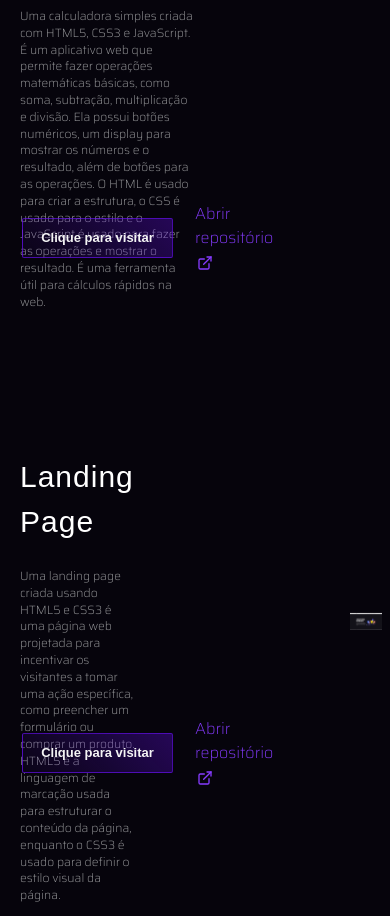
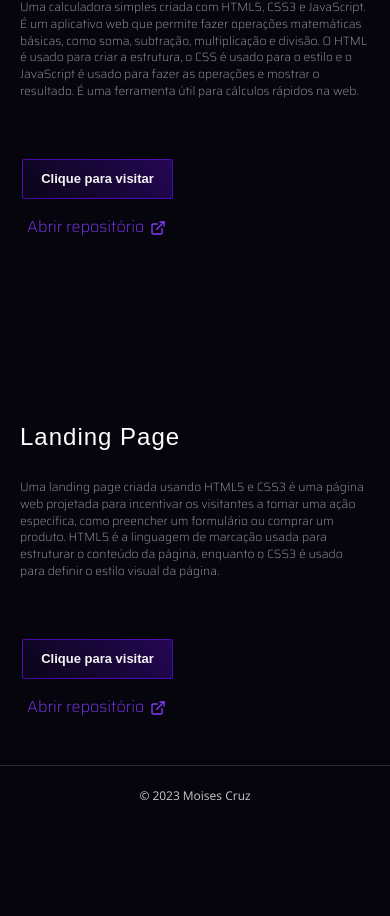
Before and after one commit to codemoises/MyPortfolio, a Next.js app: page / in a window 390 px wide. Shown: the part 3484-4400 px from the top of the page. After the commit the page ends 4309 px from the top, so only its background shows below. Built offline with nearby package versions, Linux system fonts and the light colour scheme; a web font is replaced by a local one.

Commit message:
projetos responsivos

```diff
--- /dev/null
+++ b/src/components/Footer/DateComponent.tsx
@@ -0,0 +1,11 @@
+import { Text } from "@chakra-ui/react";
+
+let year = new Date().getFullYear();
+
+export default function DateComponent() {
+    return (
+        <Text>
+         {year}
+        </Text>
+    );
+}
--- /dev/null
+++ b/src/components/Footer/FooterComponent.tsx
@@ -0,0 +1,17 @@
+import { Box, Link, Flex, Text } from "@chakra-ui/react";
+import DateComponent from "./DateComponent";
+
+
+export default function FooterComponent() {
+    return (
+        <Flex width={"100%"} justifyContent={"center"} alignItems={"center"} height={"60px"} borderTop={"1px solid #282c31"} textAlign={"center"}>
+            <Box fontSize={"12px"} fontFamily={"Open Sans, sans-serif;"} color={"#c9c9c9"} display={"flex"} gap={"3px"}>
+                ©
+                <DateComponent />
+                <Link href="http://github.com/mwises" _hover={{textDecoration: "none"}}>
+                    Moises Cruz
+                </Link>
+            </Box>
+        </Flex>
+    );
+}
--- /dev/null
+++ b/src/components/Footer/index.tsx
@@ -0,0 +1,7 @@
+import FooterComponent from "./FooterComponent";
+
+export default function Footer() {
+    return (
+        <FooterComponent />
+    );
+}
--- a/src/components/Projects/CardProjects.tsx
+++ b/src/components/Projects/CardProjects.tsx
@@ -23,9 +23,11 @@ export default function CardProjects({
   return (
     <Flex
       width="100%"
-      gap="200px"
-      height="365px"
+      gap={["50px", "100px", "135px", "200px"]}
+      height={["330px", "330px", "370px", "365px"]}
       alignItems="center"
+
+      justifyContent={["center"]}
       flexDirection="row"
     >
       <Flex w={"xl"} h={"100%"} flexDirection="column" position="relative">
@@ -33,14 +35,14 @@ export default function CardProjects({
           margin={"8px 8px 0 8px"}
           padding={"8px 8px 0 4px"}
           fontFamily={"Electrolize, sans-serif"}
-          fontSize={"30px"}
+          fontSize={["24px", "26px", "28px", "30px"]}
           text={title}
         />
 
         <TextContentTwo
           width={"auto"}
           color={"#a2a3a5"}
-          fontSize={["12px", "18px"]}
+          fontSize={["12px", "14px", "15px", "16px", "18px"]}
           margin={"12px 6px"}
           padding={"12px 6px"}
           lineHeight={"140%"}
@@ -49,9 +51,9 @@ export default function CardProjects({
         <Flex
           margin={"8px"}
           padding={"6px"}
-          flexDirection={"row"}
+          flexDirection={["column", "row"]}
           alignItems={"center"}
-          gap={"22px"}
+          gap={["16px", "22px"]}
           position={"absolute"}
           bottom={"0"}
         >
@@ -61,7 +63,7 @@ export default function CardProjects({
           </Link>
         </Flex>
       </Flex>
-      <Box w={"384px"} h={"300px"}>
+      <Box display={["none", "none", "block", "block"]} w={"384px"} h={"300px"}>
         <Image width="100%" height="100%" src={src} alt={alt} />
       </Box>
     </Flex>
--- a/src/components/Projects/ProjectContent.tsx
+++ b/src/components/Projects/ProjectContent.tsx
@@ -11,13 +11,13 @@ export default function ProjectContent() {
         <Flex
           marginTop={["16px", "16px", "16px", "16px", "24px"]}
           padding={["0", "0", "8px 0 0 25px"]}
-          gap={"150px"}
+          gap={["150px", "100px"]}
           justifyContent={"center"}
           flexWrap={"wrap"}
         >
           <CardProjects
             title={"Calculadora"}
-            description={"Uma calculadora simples criada com HTML5, CSS3 e JavaScript. É um aplicativo web que permite fazer operações matemáticas básicas, como soma, subtração, multiplicação e divisão. Ela possui botões numéricos, um display para mostrar os números e o resultado, além de botões para as operações. O HTML é usado para criar a estrutura, o CSS é usado para o estilo e o JavaScript é usado para fazer as operações e mostrar o resultado. É uma ferramenta útil para cálculos rápidos na web."}
+            description={"Uma calculadora simples criada com HTML5, CSS3 e JavaScript. É um aplicativo web que permite fazer operações matemáticas básicas, como soma, subtração, multiplicação e divisão. O HTML é usado para criar a estrutura, o CSS é usado para o estilo e o JavaScript é usado para fazer as operações e mostrar o resultado. É uma ferramenta útil para cálculos rápidos na web."}
             link={"https://calculadora-theta.vercel.app/"}
             linkRepository={"https://github.com/mwises/calculadora"}
             src={"/assets/Image/calculadora.svg"}
--- a/src/pages/_document.tsx
+++ b/src/pages/_document.tsx
@@ -30,6 +30,9 @@ export default class MyDocument extends Document {
             href="/assets/Image/favicon.ico"
             type="image/x-icon"
           />
+          <link rel="preconnect" href="https://fonts.googleapis.com" />
+          <link rel="preconnect" href="https://fonts.gstatic.com" crossOrigin="true" />
+          <link href="https://fonts.googleapis.com/css2?family=Open+Sans&display=swap" rel="stylesheet" />
         </Head>
         <body>
           <Main />
--- a/src/pages/index.tsx
+++ b/src/pages/index.tsx
@@ -3,6 +3,7 @@ import { About } from "../components/About";
 import { Home } from "../components/Main/Home";
 import Skills from "../components/Skills";
 import Projects from "../components/Projects";
+import Footer from "../components/Footer";
 
 
 
@@ -14,6 +15,7 @@ export default function Index() {
       <About />
       <Skills />
       <Projects />
+      <Footer />
     </>
   )
 }
```
